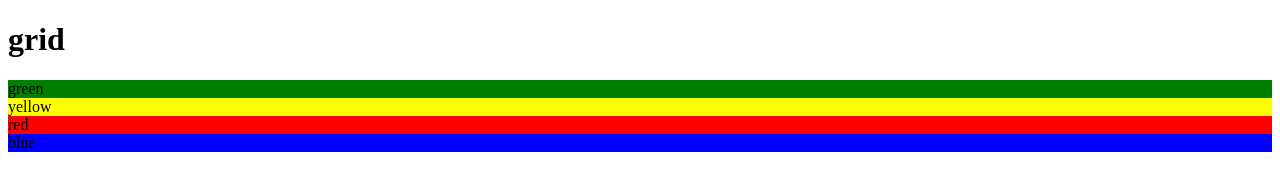
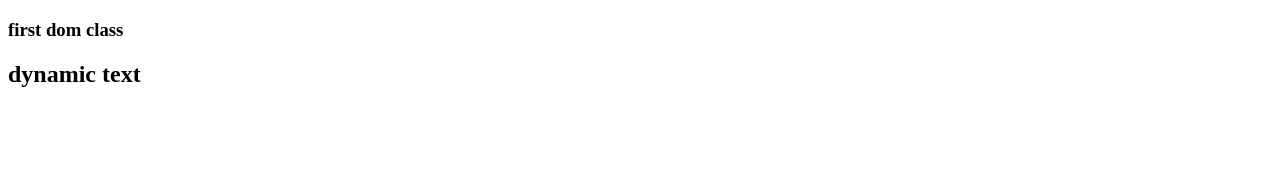
Before and after one commit to ayushiverma08/mern2, a website: page index.html in a window 1280 px wide. Drawn offline with Linux system fonts and the light colour scheme.

Commit message:
Add files via upload

```diff
--- a/index.html
+++ b/index.html
@@ -3,35 +3,18 @@
 <head>
     <meta charset="UTF-8">
     <meta name="viewport" content="width=device-width, initial-scale=1.0">
-    <title>Document</title>
-    <link rel="stylesheet" href="style.css">
+    <title>JS script</title>
+
 </head>
 <body>
-    <h1>grid</h1>
-    <!-- <div class="parent">
-    <div class="child header">header</div>
-    <div class="child menu">menu</div>
-    <div class="child main">main</div>
-    <div class="child main">right</div>
-    <div class="child footer">footer</div> -->
-    <!-- <div class="child">6</div>
-    <div class="child">7</div>
-    <div class="child">8</div>
-    <div class="child">9</div>
-
-    <div class="child">5</div>
-    <div class="child">6</div>
-    <div class="child">7</div>
-    <div class="child">8</div>
-    <div class="child">9</div> -->
-<div class="parent">
-    <div class="child green">green</div>
-    <div class="child yellow">yellow</div>
-    <div class="child red">red</div>
-    <div class="child blue">blue</div>
-
-
-
-</div>
+    <div id="ht">
+        <h3 id="ht1" class="c1">
+            first dom class
+        </h3>
+        <p id="ht2" class="c1">
+            Lorem ipsum dolor sit amet consectetur adipisicing elit. Praesentium perferendis, quibusdam molestias perspiciatis aliquam ab possimus tempora natus adipisci cum a odio nisi inventore explicabo, ipsa maiores odit illum incidunt.
+        </p>
+    </div>
+ <script src="script.js"></script>
 </body>
 </html>
--- /dev/null
+++ b/script.js
@@ -0,0 +1,142 @@
+// let a= new String("hello");
+// let b = "hello"
+// if(a==b)
+//   {
+//     console.log("yes");
+//   }
+//   else{
+//     console.log("no");
+//   }
+
+
+
+// const obj={
+//   "name":"ajay",
+//   "last-name":"singh"
+// }
+// const str = JSON.stringify(obj);
+// document.write(str);
+//let mai reassissgnment is not allowed but with constt reasssignment is not allowed
+//in constt inside a block everything is fixed
+
+
+//array
+// let arr=[1,2,3,4];
+// arr=[3,4];
+// arr[1]=20;
+// arr[10]=20;
+// console.log(arr);
+// arr.push(0);
+// arr.pop();
+// arr.shift();//delete the elment from starting
+// arr.unshift(0);//adding the lment from starting
+
+// console.log(arr);
+// console.log(arr.length);
+
+// const obj={
+//       "name":"ajay",
+//       "last-name":"singh"
+//     }
+//     let arr=[1,2,3,4];
+//     arr[2]=4;
+//     console.log(typeof(obj));
+//     console.log(typeof(arr));
+//     console.log(Array.isArray(obj));
+//     console.log(Array.isArray(arr));
+
+
+// //checking what dunction is array or not
+//     function myFunction(h) {
+//         if (Array.isArray(h))
+//         {
+//             console.log("it is array not object");
+//         }
+//         else if(typeof[x]=="object"){
+//             console.log("object");
+//         }
+//         else{
+//             console.log(" not object");
+//         }
+//       }
+//     myFunction([1,2,3,4]);
+//     myFunction("hello");
+//     myFunction(typeof(obj));//typeof array is also object
+//     myFunction(typeof(arr));
+
+
+//looping
+// const arr = ['name',2,true];
+// const obj={
+// 'name':"ajay",age:20,
+// };
+// // for(let i=0;i<4;i++)
+// // {
+// //     console.log(i);
+// // }
+// // for(let i of arr){
+// //     console.log(i);
+// // }
+// for(let i in obj ){
+//     console.log(i);
+// }
+
+
+//DOM
+// window.console.log(window)
+// window.console.log(window.innerHeight)
+// window.console.log(window.innerWidth)
+
+
+// console.log(window.document)
+// console.log(window)
+
+// console.log(window.document)
+// console.log(window)
+// console.dir(window.document)
+// console.dir(window)
+
+
+// const res = document.getElementsByTagName('h3');
+// console.log(res);
+
+// const res = document.getElementById('ht1');
+// console.log(res);
+//only one can be return by function elementbyid
+//we hav eto mention id on html page for accessing
+
+// const res = document.querySelectorAll('div>h3');
+// console.log(res);
+//make class in html for accessing
+
+// const res = document.getElementById("ht1")
+// console.log(res);
+
+
+
+//not possible to change the tag name
+// const res = document.getElementsByTagName("p")
+// console.log(res);
+// res[0].tagName = "h2"
+
+//not possible to chane the tag name
+// const res = document.getElementsByTagName("p")
+// console.log(res);
+// s[0].setattribute('class','c1');
+
+
+// const ne= document.createElement("h2");
+// ne.innerText = "dynamic text";
+// // console.log(ne);
+// document.body.appendChild(ne);
+
+
+const ne= document.createElement("h2");
+ne.innerText = "dynamic text";
+// console.log(ne);
+const firstdiv = document.getElementById('ht');
+firstdiv.appendChild(ne);
+
+
+const w = document.getElementById('ht2');
+w.remove();
```
